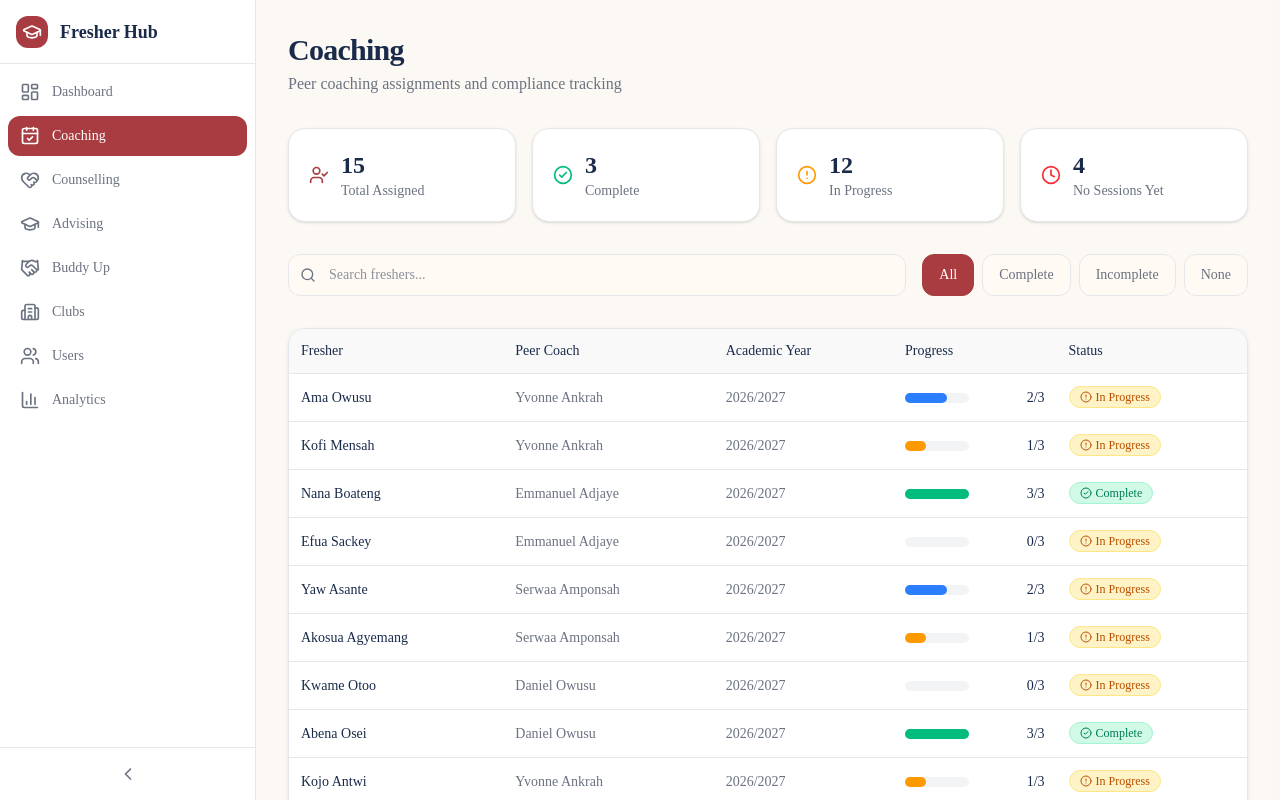
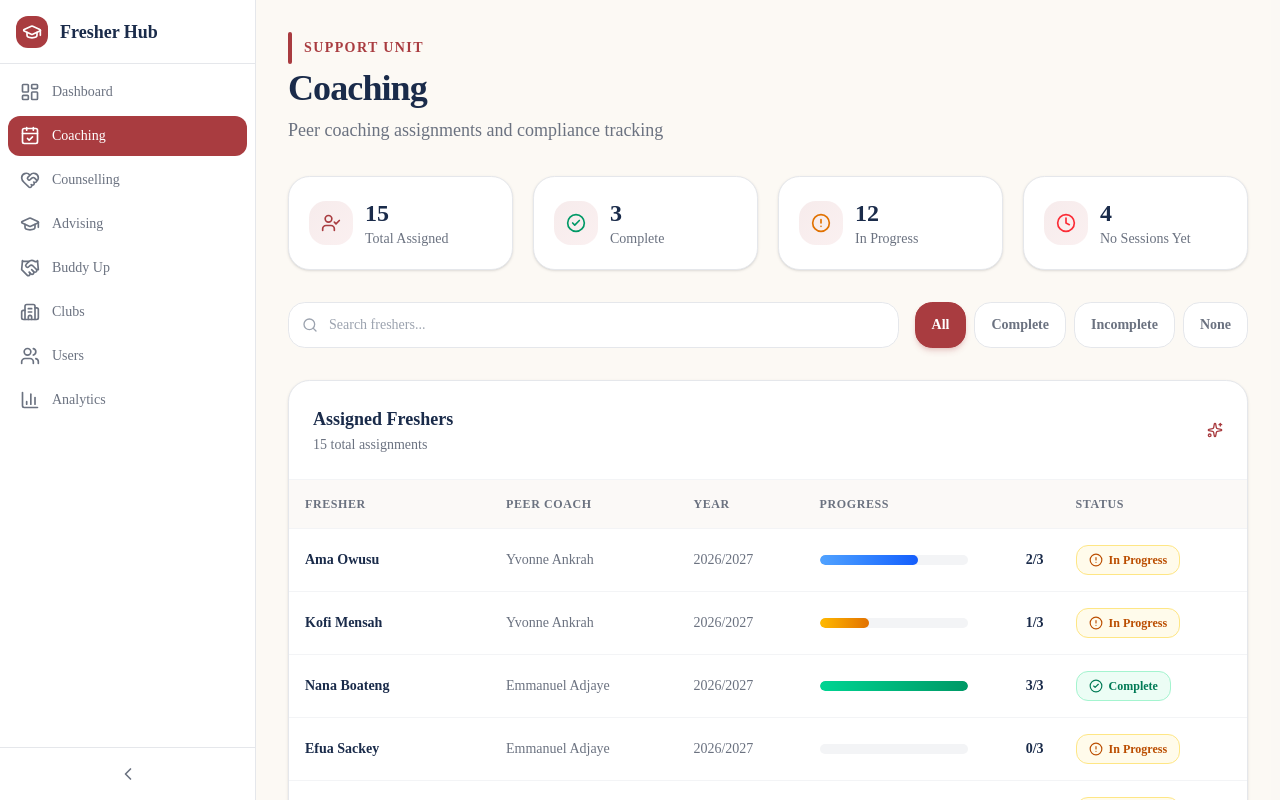
Before and after one commit to adoumouangnamouemmanuel/freshers_hub, a Next.js app in the folder apps/web/: page /dashboard/coaching in a window 1280 px wide. Shown: the top 800 px of the page. Built offline with nearby package versions, Linux system fonts and the light colour scheme.

Commit message:
updated with ashesi color scheme and framer motion animation

```diff
--- a/apps/web/app/dashboard/buddy-up/page.tsx
+++ b/apps/web/app/dashboard/buddy-up/page.tsx
@@ -1,136 +1,125 @@
 "use client";
 
 import { useState } from "react";
-import { Search, Users, RefreshCw, ExternalLink } from "lucide-react";
-import { mockBuddyPairings, mockUsers } from "@/lib/mock-data";
+import { motion } from "framer-motion";
+import { Search, Users, RefreshCw, ExternalLink, Sparkles } from "lucide-react";
+import { mockBuddyPairings } from "@/lib/mock-data";
+
+const containerVariants = {
+  hidden: { opacity: 0 },
+  visible: { opacity: 1, transition: { staggerChildren: 0.06 } },
+};
+const itemVariants = {
+  hidden: { opacity: 0, y: 20 },
+  visible: { opacity: 1, y: 0, transition: { duration: 0.4, ease: [0.4, 0, 0.2, 1] as const } },
+};
 
 export default function BuddyUpPage() {
   const [search, setSearch] = useState("");
-
   const filtered = mockBuddyPairings.filter((bp) => {
     const q = search.toLowerCase();
-    return (
-      bp.fresher_name.toLowerCase().includes(q) ||
-      bp.buddy_name.toLowerCase().includes(q)
-    );
+    return bp.fresher_name.toLowerCase().includes(q) || bp.buddy_name.toLowerCase().includes(q);
   });
 
   return (
-    <div className="space-y-8">
-      <div>
-        <h1 className="text-3xl font-bold tracking-tight">Buddy Up</h1>
-        <p className="text-muted-foreground mt-1">
-          ODIP-sourced buddy pairings between freshers and returning students
-        </p>
+    <motion.div variants={containerVariants} initial="hidden" animate="visible" className="space-y-8">
+      <motion.div variants={itemVariants}>
+        <div className="flex items-center gap-3 mb-1">
+          <div className="h-8 w-1 rounded-full bg-[#A93C40]" />
+          <p className="text-sm font-semibold text-[#A93C40] tracking-widest uppercase">ODIP Program</p>
+        </div>
+        <h1 className="text-4xl font-bold text-[#1A2B4A] tracking-tight">Buddy Up</h1>
+        <p className="text-[#6B7280] mt-2 text-lg">ODIP-sourced buddy pairings between freshers and returning students</p>
+      </motion.div>
+
+      <div className="grid gap-5 grid-cols-1 sm:grid-cols-4">
+        {[
+          { icon: Users, value: mockBuddyPairings.length, label: "Active Pairings" },
+          { icon: Users, value: new Set(mockBuddyPairings.map((bp) => bp.fresher_id)).size, label: "Unique Freshers" },
+          { icon: Users, value: new Set(mockBuddyPairings.map((bp) => bp.buddy_id)).size, label: "Unique Buddies" },
+          { icon: RefreshCw, value: "2026/2027", label: "Academic Year" },
+        ].map((item, i) => (
+          <motion.div key={item.label} variants={itemVariants} whileHover={{ y: -3 }} className="rounded-2xl border bg-white p-5 shadow-sm hover:shadow-lg transition-all">
+            <div className="flex items-center gap-3">
+              <div className="w-11 h-11 rounded-xl bg-gradient-to-br from-[#A93C40]/10 to-[#d46a6e]/10 flex items-center justify-center">
+                <item.icon className="w-5 h-5 text-[#A93C40]" />
+              </div>
+              <div>
+                <p className="text-2xl font-bold text-[#1A2B4A]">{item.value}</p>
+                <p className="text-sm text-[#6B7280]">{item.label}</p>
+              </div>
+            </div>
+          </motion.div>
+        ))}
       </div>
 
-      {/* Stats */}
-      <div className="grid gap-4 grid-cols-1 sm:grid-cols-4">
-        <div className="rounded-xl border bg-card p-5 shadow-sm">
+      <motion.div variants={itemVariants} className="rounded-2xl border bg-white p-6 shadow-sm">
+        <div className="flex items-center justify-between">
           <div className="flex items-center gap-3">
-            <Users className="w-5 h-5 text-primary" />
+            <div className="w-10 h-10 rounded-xl bg-emerald-50 flex items-center justify-center">
+              <RefreshCw className="w-5 h-5 text-emerald-600" />
+            </div>
             <div>
-              <p className="text-2xl font-bold">{mockBuddyPairings.length}</p>
-              <p className="text-sm text-muted-foreground">Active Pairings</p>
+              <p className="font-semibold text-[#1A2B4A]">ODIP Sync Status</p>
+              <p className="text-sm text-[#6B7280]">Last synced: August 20, 2026 — All pairings up to date</p>
             </div>
           </div>
-        </div>
-        <div className="rounded-xl border bg-card p-5 shadow-sm">
-          <p className="text-sm text-muted-foreground">Unique Freshers</p>
-          <p className="text-2xl font-bold mt-1">
-            {new Set(mockBuddyPairings.map((bp) => bp.fresher_id)).size}
-          </p>
-        </div>
-        <div className="rounded-xl border bg-card p-5 shadow-sm">
-          <p className="text-sm text-muted-foreground">Unique Buddies</p>
-          <p className="text-2xl font-bold mt-1">
-            {new Set(mockBuddyPairings.map((bp) => bp.buddy_id)).size}
-          </p>
-        </div>
-        <div className="rounded-xl border bg-card p-5 shadow-sm">
-          <p className="text-sm text-muted-foreground">Academic Year</p>
-          <p className="text-2xl font-bold mt-1">2026/2027</p>
-        </div>
-      </div>
-
-      {/* ODIP Sync Info */}
-      <div className="rounded-xl border bg-card p-6 shadow-sm">
-        <div className="flex items-center justify-between">
-          <div className="flex items-center gap-3">
-            <RefreshCw className="w-5 h-5 text-primary" />
-            <div>
-              <p className="font-medium">ODIP Sync Status</p>
-              <p className="text-sm text-muted-foreground">
-                Last synced: August 20, 2026 — All pairings up to date
-              </p>
-            </div>
-          </div>
-          <span className="inline-flex items-center gap-1 px-3 py-1 rounded-full text-xs font-medium bg-emerald-100 text-emerald-700 border border-emerald-200">
+          <span className="inline-flex items-center gap-1.5 px-3 py-1.5 rounded-lg text-xs font-semibold bg-emerald-50 text-emerald-700 border border-emerald-200">
+            <span className="w-2 h-2 rounded-full bg-emerald-500" />
             Synced
           </span>
         </div>
-      </div>
+      </motion.div>
 
-      {/* Search */}
-      <div className="relative">
-        <Search className="absolute left-3 top-1/2 -translate-y-1/2 w-4 h-4 text-muted-foreground" />
-        <input
-          type="text"
-          placeholder="Search freshers or buddies..."
-          value={search}
-          onChange={(e) => setSearch(e.target.value)}
-          className="w-full pl-10 pr-4 py-2.5 rounded-lg border bg-background text-sm focus:outline-none focus:ring-2 focus:ring-primary"
-        />
-      </div>
+      <motion.div variants={itemVariants} className="relative">
+        <Search className="absolute left-3.5 top-1/2 -translate-y-1/2 w-4 h-4 text-[#9CA3AF]" />
+        <input type="text" placeholder="Search freshers or buddies..." value={search} onChange={(e) => setSearch(e.target.value)}
+          className="w-full pl-10 pr-4 py-3 rounded-xl border border-[#e5e7eb] bg-white text-sm focus:outline-none focus:ring-2 focus:ring-[#A93C40]/20 focus:border-[#A93C40] transition-all placeholder:text-[#9CA3AF]" />
+      </motion.div>
 
-      {/* Pairings Table */}
-      <div className="rounded-xl border bg-card shadow-sm">
+      <motion.div variants={itemVariants} className="rounded-2xl border bg-white shadow-sm overflow-hidden">
+        <div className="p-6 border-b border-[#f3f4f6]">
+          <div className="flex items-center justify-between">
+            <div>
+              <h2 className="text-lg font-semibold text-[#1A2B4A]">Buddy Pairings</h2>
+              <p className="text-sm text-[#6B7280] mt-0.5">{filtered.length} pairings</p>
+            </div>
+            <Sparkles className="w-4 h-4 text-[#A93C40]" />
+          </div>
+        </div>
         <div className="overflow-x-auto">
           <table className="w-full text-sm">
             <thead>
-              <tr className="border-b bg-muted/50">
-                <th className="text-left p-3 font-medium">Fresher</th>
-                <th className="text-left p-3 font-medium">Buddy</th>
-                <th className="text-left p-3 font-medium">ODIP Ref</th>
-                <th className="text-left p-3 font-medium">Synced</th>
-                <th className="text-left p-3 font-medium">Contact</th>
+              <tr className="border-b border-[#f3f4f6] bg-[#f8f4ef]/50">
+                {["Fresher", "Buddy", "ODIP Ref", "Synced", "Contact"].map((h) => (
+                  <th key={h} className="text-left p-4 font-semibold text-[#6B7280] text-xs uppercase tracking-wider">{h}</th>
+                ))}
               </tr>
             </thead>
             <tbody>
-              {filtered.map((bp) => (
-                <tr
-                  key={bp.id}
-                  className="border-b last:border-0 hover:bg-muted/30"
-                >
-                  <td className="p-3 font-medium">{bp.fresher_name}</td>
-                  <td className="p-3 text-muted-foreground">
-                    {bp.buddy_name}
-                  </td>
-                  <td className="p-3">
-                    <span className="inline-flex items-center px-2 py-0.5 rounded text-xs font-medium bg-purple-100 text-purple-700">
+              {filtered.map((bp, i) => (
+                <motion.tr key={bp.id} initial={{ opacity: 0, y: 10 }} animate={{ opacity: 1, y: 0 }} transition={{ delay: i * 0.04 }}
+                  className="border-b border-[#f3f4f6] last:border-0 hover:bg-[#f8f4ef]/50 transition-colors">
+                  <td className="p-4 font-semibold text-[#1A2B4A]">{bp.fresher_name}</td>
+                  <td className="p-4 text-[#6B7280]">{bp.buddy_name}</td>
+                  <td className="p-4">
+                    <span className="inline-flex items-center px-2.5 py-1 rounded-lg text-xs font-semibold bg-purple-50 text-purple-700 border border-purple-200">
                       {bp.odip_ref_id}
                     </span>
                   </td>
-                  <td className="p-3 text-muted-foreground">
-                    {new Date(bp.synced_at).toLocaleDateString()}
-                  </td>
-                  <td className="p-3">
-                    <button className="inline-flex items-center gap-1 px-3 py-1.5 rounded-lg text-xs font-medium bg-primary/10 text-primary hover:bg-primary/20 transition-colors">
-                      <ExternalLink className="w-3.5 h-3.5" />
-                      WhatsApp
+                  <td className="p-4 text-[#6B7280]">{new Date(bp.synced_at).toLocaleDateString()}</td>
+                  <td className="p-4">
+                    <button className="inline-flex items-center gap-1.5 px-3 py-1.5 rounded-lg text-xs font-semibold bg-[#A93C40]/5 text-[#A93C40] hover:bg-[#A93C40]/10 transition-colors">
+                      <ExternalLink className="w-3.5 h-3.5" /> WhatsApp
                     </button>
                   </td>
-                </tr>
+                </motion.tr>
               ))}
             </tbody>
           </table>
         </div>
-        {filtered.length === 0 && (
-          <div className="p-12 text-center text-muted-foreground">
-            No buddy pairings found.
-          </div>
-        )}
-      </div>
-    </div>
+        {filtered.length === 0 && <div className="p-16 text-center text-[#6B7280]">No buddy pairings found.</div>}
+      </motion.div>
+    </motion.div>
   );
 }
--- a/apps/web/app/dashboard/coaching/page.tsx
+++ b/apps/web/app/dashboard/coaching/page.tsx
@@ -1,35 +1,45 @@
 "use client";
 
 import { useState } from "react";
+import { motion } from "framer-motion";
 import {
   Search,
-  Filter,
   CheckCircle2,
   AlertCircle,
   Clock,
   UserCheck,
+  Sparkles,
 } from "lucide-react";
-import { mockCoachAssignments, mockSessions } from "@/lib/mock-data";
+import { mockCoachAssignments } from "@/lib/mock-data";
+
+const containerVariants = {
+  hidden: { opacity: 0 },
+  visible: { opacity: 1, transition: { staggerChildren: 0.06 } },
+};
+
+const itemVariants = {
+  hidden: { opacity: 0, y: 20 },
+  visible: { opacity: 1, y: 0, transition: { duration: 0.4, ease: [0.4, 0, 0.2, 1] as const } },
+};
 
 function ProgressBar({ completed, required }: { completed: number; required: number }) {
   const pct = Math.min((completed / required) * 100, 100);
   const color =
-    pct >= 100
-      ? "bg-emerald-500"
-      : pct >= 66
-      ? "bg-blue-500"
-      : pct >= 33
-      ? "bg-amber-500"
-      : "bg-red-500";
+    pct >= 100 ? "from-emerald-400 to-emerald-600" :
+    pct >= 66 ? "from-blue-400 to-blue-600" :
+    pct >= 33 ? "from-amber-400 to-amber-600" :
+    "from-red-400 to-red-600";
   return (
     <div className="flex items-center gap-3">
-      <div className="flex-1 bg-muted rounded-full h-2.5">
-        <div
-          className={`${color} h-2.5 rounded-full transition-all`}
-          style={{ width: `${pct}%` }}
+      <div className="flex-1 bg-[#f3f4f6] rounded-full h-2.5 overflow-hidden">
+        <motion.div
+          initial={{ width: 0 }}
+          animate={{ width: `${pct}%` }}
+          transition={{ duration: 1, ease: [0.4, 0, 0.2, 1] }}
+          className={`h-2.5 rounded-full bg-gradient-to-r ${color}`}
         />
       </div>
-      <span className="text-sm font-medium w-16 text-right">
+      <span className="text-sm font-semibold text-[#1A2B4A] w-16 text-right">
         {completed}/{required}
       </span>
     </div>
@@ -41,88 +51,72 @@ export default function CoachingPage() {
   const [filter, setFilter] = useState<string>("all");
 
   const assignments = mockCoachAssignments.filter((a) => {
-    const matchesSearch = a.fresher_name
-      .toLowerCase()
-      .includes(search.toLowerCase());
+    const matchesSearch = a.fresher_name.toLowerCase().includes(search.toLowerCase());
     if (filter === "all") return matchesSearch;
-    if (filter === "complete")
-      return matchesSearch && a.sessions_completed >= a.sessions_required;
-    if (filter === "incomplete")
-      return matchesSearch && a.sessions_completed < a.sessions_required;
-    if (filter === "none")
-      return matchesSearch && a.sessions_completed === 0;
+    if (filter === "complete") return matchesSearch && a.sessions_completed >= a.sessions_required;
+    if (filter === "incomplete") return matchesSearch && a.sessions_completed < a.sessions_required;
+    if (filter === "none") return matchesSearch && a.sessions_completed === 0;
     return matchesSearch;
   });
 
-  const totalComplete = assignments.filter(
-    (a) => a.sessions_completed >= a.sessions_required
-  ).length;
-  const totalIncomplete = assignments.filter(
-    (a) => a.sessions_completed < a.sessions_required
-  ).length;
-  const totalNone = assignments.filter(
-    (a) => a.sessions_completed === 0
-  ).length;
+  const totalComplete = assignments.filter((a) => a.sessions_completed >= a.sessions_required).length;
+  const totalIncomplete = assignments.filter((a) => a.sessions_completed < a.sessions_required).length;
+  const totalNone = assignments.filter((a) => a.sessions_completed === 0).length;
 
   return (
-    <div className="space-y-8">
-      <div>
-        <h1 className="text-3xl font-bold tracking-tight">Coaching</h1>
-        <p className="text-muted-foreground mt-1">
-          Peer coaching assignments and compliance tracking
-        </p>
-      </div>
+    <motion.div
+      variants={containerVariants}
+      initial="hidden"
+      animate="visible"
+      className="space-y-8"
+    >
+      {/* Header */}
+      <motion.div variants={itemVariants}>
+        <div className="flex items-center gap-3 mb-1">
+          <div className="h-8 w-1 rounded-full bg-[#A93C40]" />
+          <p className="text-sm font-semibold text-[#A93C40] tracking-widest uppercase">Support Unit</p>
+        </div>
+        <h1 className="text-4xl font-bold text-[#1A2B4A] tracking-tight">Coaching</h1>
+        <p className="text-[#6B7280] mt-2 text-lg">Peer coaching assignments and compliance tracking</p>
+      </motion.div>
 
       {/* Summary Cards */}
-      <div className="grid gap-4 grid-cols-1 sm:grid-cols-4">
-        <div className="rounded-xl border bg-card p-5 shadow-sm">
-          <div className="flex items-center gap-3">
-            <UserCheck className="w-5 h-5 text-primary" />
-            <div>
-              <p className="text-2xl font-bold">{assignments.length}</p>
-              <p className="text-sm text-muted-foreground">Total Assigned</p>
+      <div className="grid gap-5 grid-cols-1 sm:grid-cols-4">
+        {[
+          { icon: UserCheck, value: assignments.length, label: "Total Assigned", color: "text-[#A93C40]" },
+          { icon: CheckCircle2, value: totalComplete, label: "Complete", color: "text-emerald-600" },
+          { icon: AlertCircle, value: totalIncomplete, label: "In Progress", color: "text-amber-600" },
+          { icon: Clock, value: totalNone, label: "No Sessions Yet", color: "text-red-500" },
+        ].map((item, i) => (
+          <motion.div
+            key={item.label}
+            variants={itemVariants}
+            whileHover={{ y: -3 }}
+            className="rounded-2xl border bg-white p-5 shadow-sm hover:shadow-lg transition-all"
+          >
+            <div className="flex items-center gap-3">
+              <div className="w-11 h-11 rounded-xl bg-gradient-to-br from-[#A93C40]/10 to-[#d46a6e]/10 flex items-center justify-center">
+                <item.icon className={`w-5 h-5 ${item.color}`} />
+              </div>
+              <div>
+                <p className="text-2xl font-bold text-[#1A2B4A]">{item.value}</p>
+                <p className="text-sm text-[#6B7280]">{item.label}</p>
+              </div>
             </div>
-          </div>
-        </div>
-        <div className="rounded-xl border bg-card p-5 shadow-sm">
-          <div className="flex items-center gap-3">
-            <CheckCircle2 className="w-5 h-5 text-emerald-500" />
-            <div>
-              <p className="text-2xl font-bold">{totalComplete}</p>
-              <p className="text-sm text-muted-foreground">Complete</p>
-            </div>
-          </div>
-        </div>
-        <div className="rounded-xl border bg-card p-5 shadow-sm">
-          <div className="flex items-center gap-3">
-            <AlertCircle className="w-5 h-5 text-amber-500" />
-            <div>
-              <p className="text-2xl font-bold">{totalIncomplete}</p>
-              <p className="text-sm text-muted-foreground">In Progress</p>
-            </div>
-          </div>
-        </div>
-        <div className="rounded-xl border bg-card p-5 shadow-sm">
-          <div className="flex items-center gap-3">
-            <Clock className="w-5 h-5 text-red-500" />
-            <div>
-              <p className="text-2xl font-bold">{totalNone}</p>
-              <p className="text-sm text-muted-foreground">No Sessions Yet</p>
-            </div>
-          </div>
-        </div>
+          </motion.div>
+        ))}
       </div>
 
       {/* Filters */}
-      <div className="flex flex-col sm:flex-row gap-4">
+      <motion.div variants={itemVariants} className="flex flex-col sm:flex-row gap-4">
         <div className="relative flex-1">
-          <Search className="absolute left-3 top-1/2 -translate-y-1/2 w-4 h-4 text-muted-foreground" />
+          <Search className="absolute left-3.5 top-1/2 -translate-y-1/2 w-4 h-4 text-[#9CA3AF]" />
           <input
             type="text"
             placeholder="Search freshers..."
             value={search}
             onChange={(e) => setSearch(e.target.value)}
-            className="w-full pl-10 pr-4 py-2.5 rounded-lg border bg-background text-sm focus:outline-none focus:ring-2 focus:ring-primary"
+            className="w-full pl-10 pr-4 py-3 rounded-xl border border-[#e5e7eb] bg-white text-sm focus:outline-none focus:ring-2 focus:ring-[#A93C40]/20 focus:border-[#A93C40] transition-all placeholder:text-[#9CA3AF]"
           />
         </div>
         <div className="flex gap-2">
@@ -130,75 +124,74 @@ export default function CoachingPage() {
             <button
               key={f}
               onClick={() => setFilter(f)}
-              className={`px-4 py-2.5 rounded-lg text-sm font-medium border transition-colors ${
+              className={`px-4 py-2.5 rounded-xl text-sm font-semibold border transition-all ${
                 filter === f
-                  ? "bg-primary text-primary-foreground border-primary"
-                  : "bg-background text-muted-foreground hover:bg-accent"
+                  ? "bg-[#A93C40] text-white border-[#A93C40] shadow-md shadow-[#A93C40]/20"
+                  : "bg-white text-[#6B7280] border-[#e5e7eb] hover:bg-[#f8f4ef] hover:text-[#1A2B4A]"
               }`}
             >
               {f.charAt(0).toUpperCase() + f.slice(1)}
             </button>
           ))}
         </div>
-      </div>
+      </motion.div>
 
       {/* Assignments Table */}
-      <div className="rounded-xl border bg-card shadow-sm">
+      <motion.div variants={itemVariants} className="rounded-2xl border bg-white shadow-sm overflow-hidden">
+        <div className="p-6 border-b border-[#f3f4f6]">
+          <div className="flex items-center justify-between">
+            <div>
+              <h2 className="text-lg font-semibold text-[#1A2B4A]">Assigned Freshers</h2>
+              <p className="text-sm text-[#6B7280] mt-0.5">{assignments.length} total assignments</p>
+            </div>
+            <Sparkles className="w-4 h-4 text-[#A93C40]" />
+          </div>
+        </div>
         <div className="overflow-x-auto">
           <table className="w-full text-sm">
             <thead>
-              <tr className="border-b bg-muted/50">
-                <th className="text-left p-3 font-medium">Fresher</th>
-                <th className="text-left p-3 font-medium">Peer Coach</th>
-                <th className="text-left p-3 font-medium">Academic Year</th>
-                <th className="text-left p-3 font-medium">Progress</th>
-                <th className="text-left p-3 font-medium">Status</th>
+              <tr className="border-b border-[#f3f4f6] bg-[#f8f4ef]/50">
+                {["Fresher", "Peer Coach", "Year", "Progress", "Status"].map((h) => (
+                  <th key={h} className="text-left p-4 font-semibold text-[#6B7280] text-xs uppercase tracking-wider">{h}</th>
+                ))}
               </tr>
             </thead>
             <tbody>
-              {assignments.map((a) => {
-                const isComplete =
-                  a.sessions_completed >= a.sessions_required;
+              {assignments.map((a, i) => {
+                const isComplete = a.sessions_completed >= a.sessions_required;
                 return (
-                  <tr key={a.id} className="border-b last:border-0 hover:bg-muted/30">
-                    <td className="p-3 font-medium">{a.fresher_name}</td>
-                    <td className="p-3 text-muted-foreground">
-                      {a.peer_coach_name}
-                    </td>
-                    <td className="p-3 text-muted-foreground">
-                      {a.academic_year}
-                    </td>
-                    <td className="p-3">
-                      <ProgressBar
-                        completed={a.sessions_completed}
-                        required={a.sessions_required}
-                      />
-                    </td>
-                    <td className="p-3">
+                  <motion.tr
+                    key={a.id}
+                    initial={{ opacity: 0, y: 10 }}
+                    animate={{ opacity: 1, y: 0 }}
+                    transition={{ delay: i * 0.04, duration: 0.3 }}
+                    className="border-b border-[#f3f4f6] last:border-0 hover:bg-[#f8f4ef]/50 transition-colors"
+                  >
+                    <td className="p-4 font-semibold text-[#1A2B4A]">{a.fresher_name}</td>
+                    <td className="p-4 text-[#6B7280]">{a.peer_coach_name}</td>
+                    <td className="p-4 text-[#6B7280]">{a.academic_year}</td>
+                    <td className="p-4 w-64"><ProgressBar completed={a.sessions_completed} required={a.sessions_required} /></td>
+                    <td className="p-4">
                       {isComplete ? (
-                        <span className="inline-flex items-center gap-1 px-2.5 py-0.5 rounded-full text-xs font-medium bg-emerald-100 text-emerald-700 border border-emerald-200">
-                          <CheckCircle2 className="w-3 h-3" />
-                          Complete
+                        <span className="inline-flex items-center gap-1.5 px-3 py-1.5 rounded-lg text-xs font-semibold bg-emerald-50 text-emerald-700 border border-emerald-200">
+                          <CheckCircle2 className="w-3.5 h-3.5" /> Complete
                         </span>
                       ) : (
-                        <span className="inline-flex items-center gap-1 px-2.5 py-0.5 rounded-full text-xs font-medium bg-amber-100 text-amber-700 border border-amber-200">
-                          <AlertCircle className="w-3 h-3" />
-                          In Progress
+                        <span className="inline-flex items-center gap-1.5 px-3 py-1.5 rounded-lg text-xs font-semibold bg-amber-50 text-amber-700 border border-amber-200">
+                          <AlertCircle className="w-3.5 h-3.5" /> In Progress
                         </span>
                       )}
                     </td>
-                  </tr>
+                  </motion.tr>
                 );
               })}
             </tbody>
           </table>
         </div>
         {assignments.length === 0 && (
-          <div className="p-12 text-center text-muted-foreground">
-            No assignments found matching your search.
-          </div>
+          <div className="p-16 text-center text-[#6B7280]">No assignments found matching your search.</div>
         )}
-      </div>
-    </div>
+      </motion.div>
+    </motion.div>
   );
 }
```
